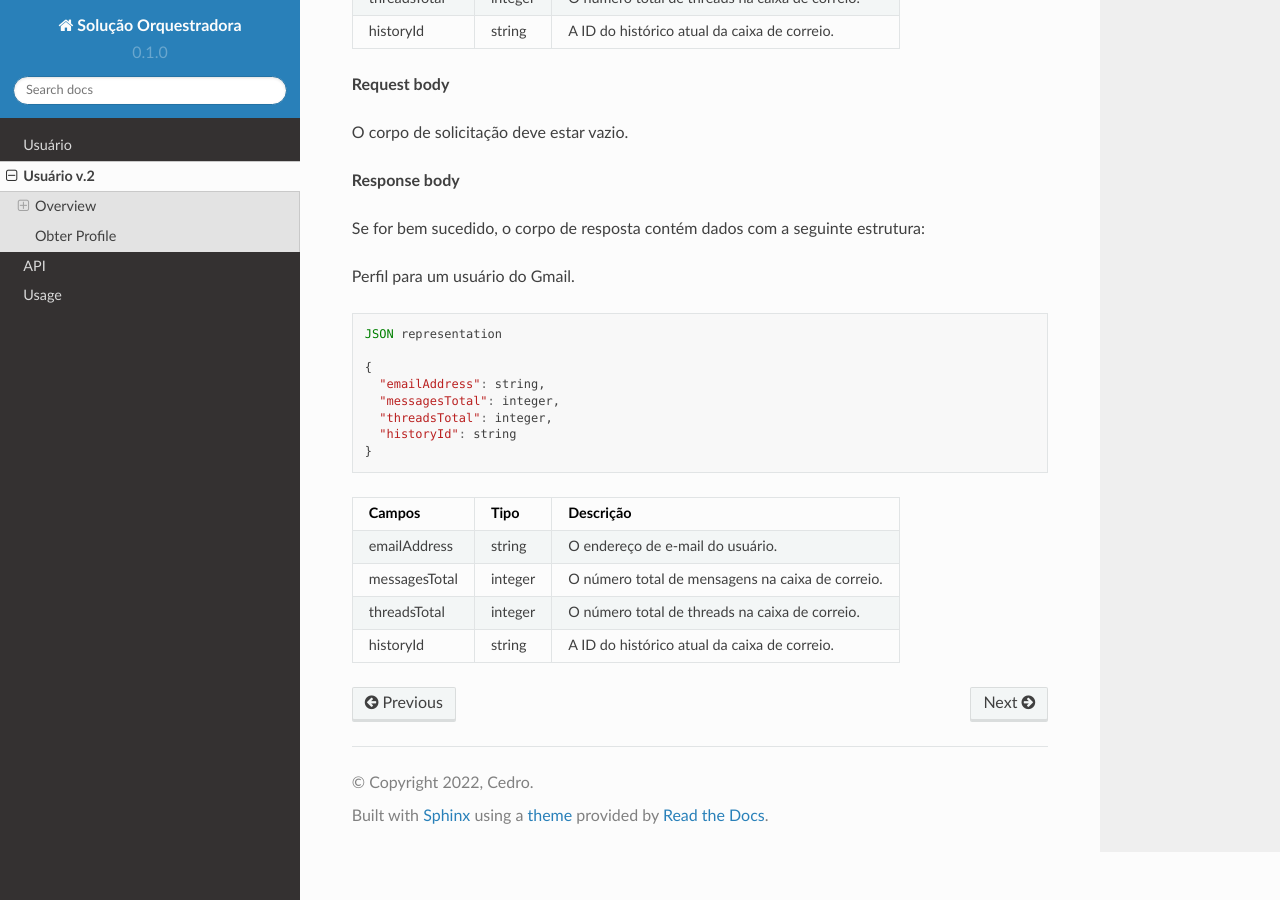
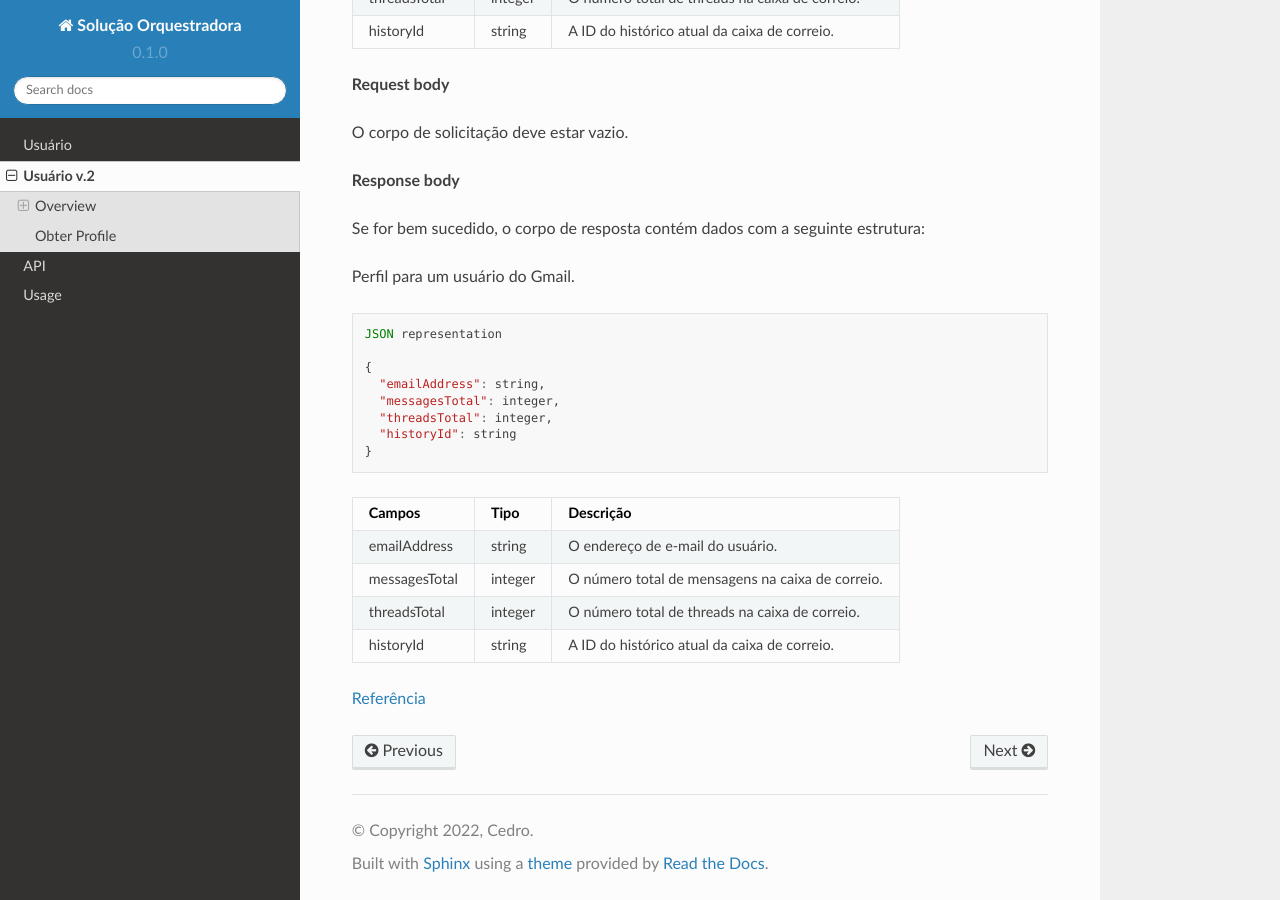
Before and after one commit to dionisribeiro/solucao-orquestradora, a Sphinx documentation site: the page built from docs/source/usuario-v2.rst, in a window 1280 px wide and 900 px high, scrolled down 946 px. Built offline with Sphinx 7.4.7 and the Read the Docs theme 2.0.0, drawn with Linux system fonts in a browser that asks for light colours.

Commit message:
Update usuario-v2.rst

```diff
--- a/docs/source/usuario-v2.rst
+++ b/docs/source/usuario-v2.rst
@@ -83,3 +83,5 @@ Perfil para um usuário do Gmail.
 +---------------+---------+--------------------------------------------------------------------------------------------------------+
 | historyId     | string  | A ID do histórico atual da caixa de correio.                                                           |
 +---------------+---------+--------------------------------------------------------------------------------------------------------+
+
+`Referência <https://developers.google.com/gmail/api/reference/rest/v1/users/getProfile>`_
```
